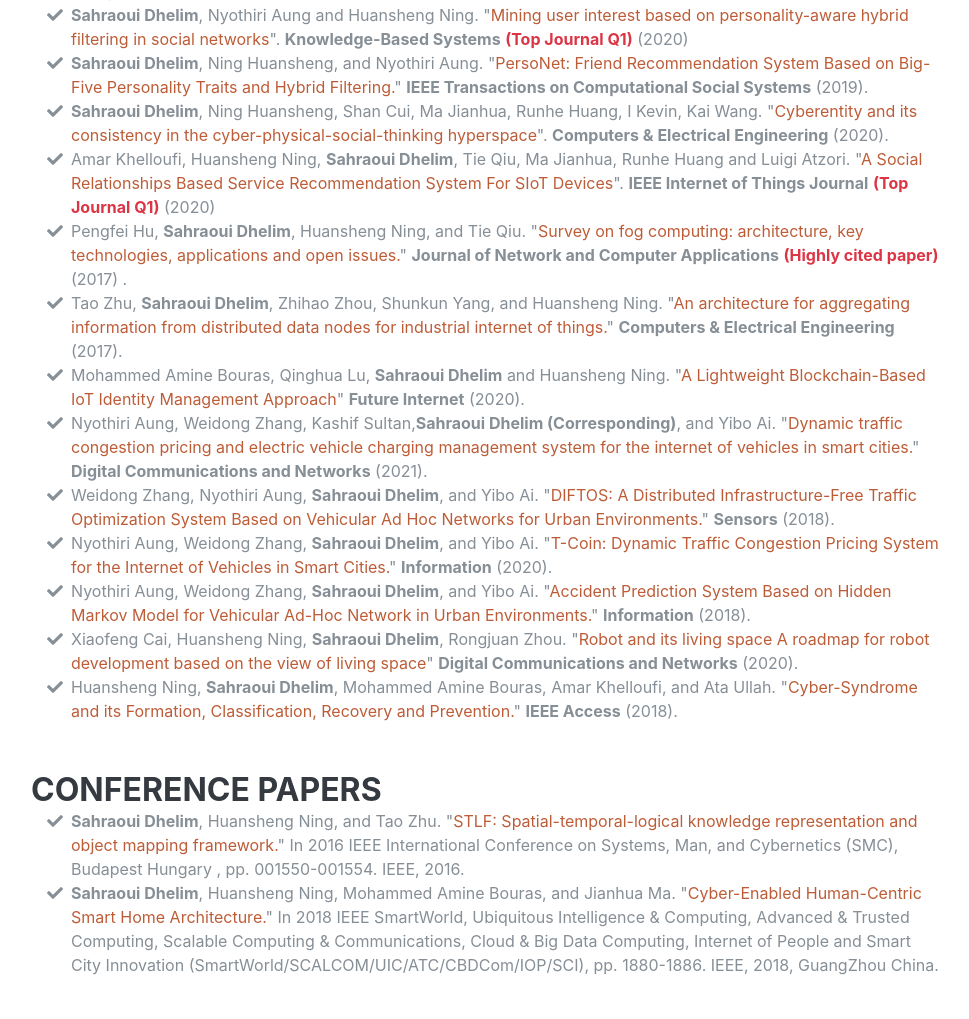
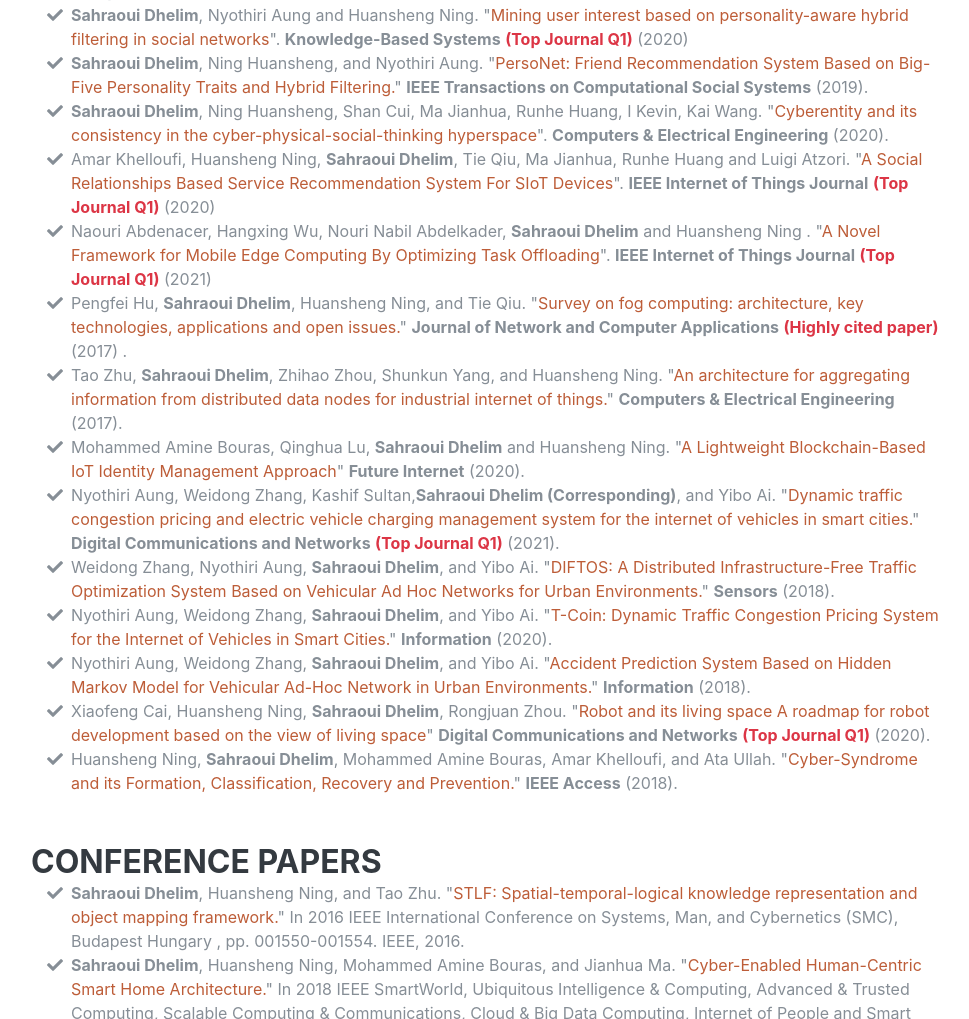
Before and after one commit to sahraoui17/profile, a website with bundled scripts: page index.html in a window 1280 px wide. Shown: the part 2722-3741 px from the top of the page, without its empty margins (289-1258 px from the left). Built offline with nearby package versions, Linux system fonts and the light colour scheme; some icons are missing; a web font is replaced by a local one.

Commit message:
Update index.html

```diff
--- a/index.html
+++ b/index.html
@@ -244,6 +244,10 @@
 			Amar Khelloufi, Huansheng Ning, <strong>Sahraoui Dhelim</strong>, Tie Qiu, Ma Jianhua, Runhe Huang and Luigi Atzori. "<a href="https://ieeexplore.ieee.org/abstract/document/9167284" target="_blank">A Social Relationships Based Service Recommendation System For SIoT Devices</a>". <strong>IEEE Internet of Things Journal</strong> <strong class="text-danger">(Top Journal Q1)</strong> (2020)
 			</li>
 
+			<li>
+			<i class="fa-li fa fa-check"></i>
+			Naouri Abdenacer, Hangxing Wu, Nouri Nabil Abdelkader, <strong>Sahraoui Dhelim</strong> and Huansheng Ning . "<a href="https://ieeexplore.ieee.org/document/9372288" target="_blank">A Novel Framework for Mobile Edge Computing By Optimizing Task Offloading</a>". <strong>IEEE Internet of Things Journal</strong> <strong class="text-danger">(Top Journal Q1)</strong> (2021)
+			</li>
 
            <li>
                 <i class="fa-li fa fa-check"></i>
@@ -260,7 +264,7 @@
 
 			<li>
                 <i class="fa-li fa fa-check"></i>
-                Nyothiri Aung, Weidong Zhang, Kashif Sultan,<strong>Sahraoui Dhelim (Corresponding)</strong>, and Yibo Ai. "<a href="https://www.sciencedirect.com/science/article/pii/S2352864821000080" target="_blank">Dynamic traffic congestion pricing and electric vehicle charging management system for the internet of vehicles in smart cities.</a>" <strong> Digital Communications and Networks</strong> (2021).</li>
+                Nyothiri Aung, Weidong Zhang, Kashif Sultan,<strong>Sahraoui Dhelim (Corresponding)</strong>, and Yibo Ai. "<a href="https://www.sciencedirect.com/science/article/pii/S2352864821000080" target="_blank">Dynamic traffic congestion pricing and electric vehicle charging management system for the internet of vehicles in smart cities.</a>" <strong> Digital Communications and Networks</strong> <strong class="text-danger">(Top Journal Q1)</strong> (2021).</li>
 
 			  <li>
                 <i class="fa-li fa fa-check"></i>
@@ -277,7 +281,7 @@
 
               <li>
             <i class="fa-li fa fa-check"></i>
-                Xiaofeng Cai, Huansheng Ning, <strong>Sahraoui Dhelim</strong>, Rongjuan Zhou. "<a href="https://www.sciencedirect.com/science/article/pii/S2352864820302881" target="_blank">Robot and its living space A roadmap for robot development based on the view of living space</a>" <strong> Digital Communications and Networks</strong> (2020).
+                Xiaofeng Cai, Huansheng Ning, <strong>Sahraoui Dhelim</strong>, Rongjuan Zhou. "<a href="https://www.sciencedirect.com/science/article/pii/S2352864820302881" target="_blank">Robot and its living space A roadmap for robot development based on the view of living space</a>" <strong> Digital Communications and Networks</strong> <strong class="text-danger">(Top Journal Q1)</strong> (2020).
 			</li>
 
 			<li>
```
